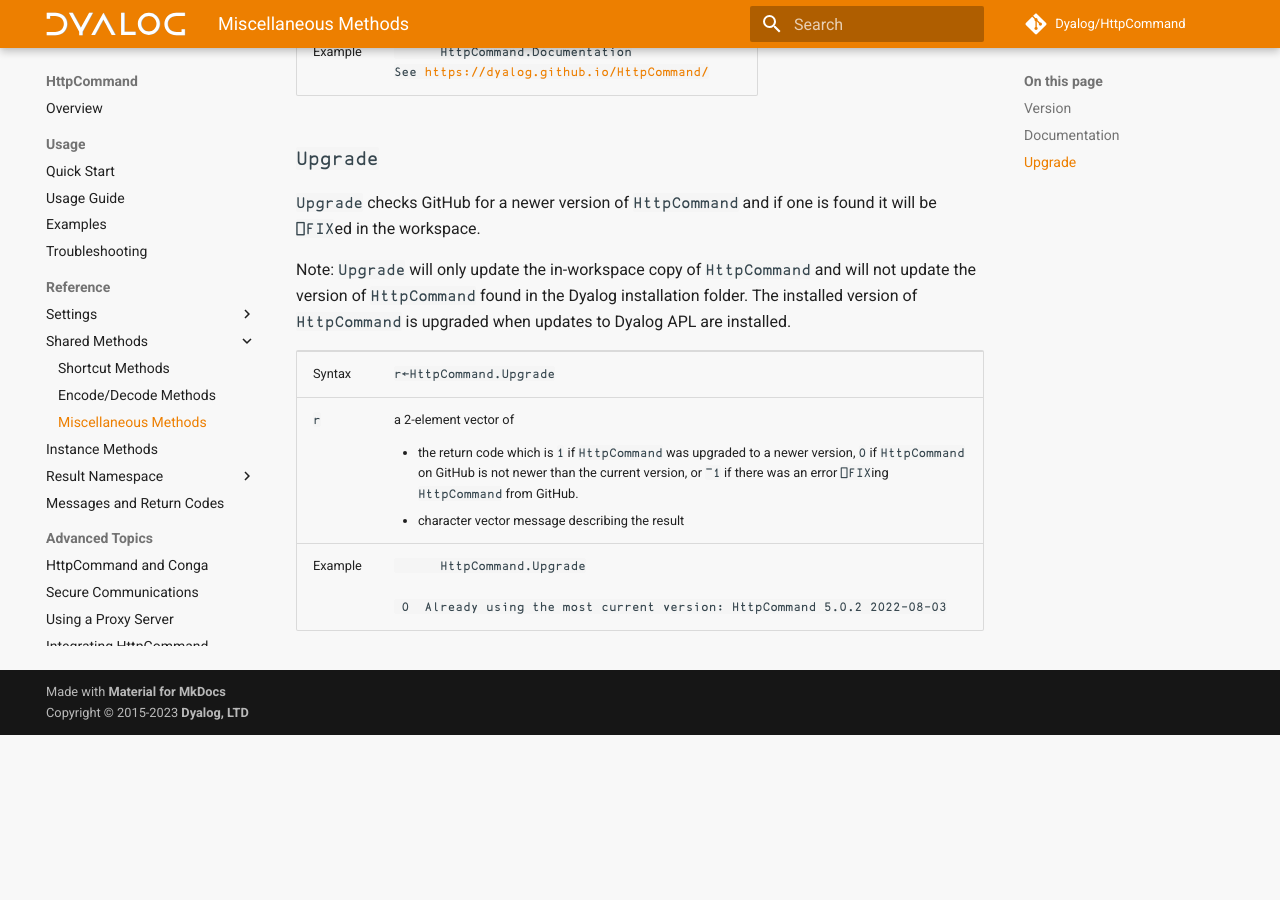
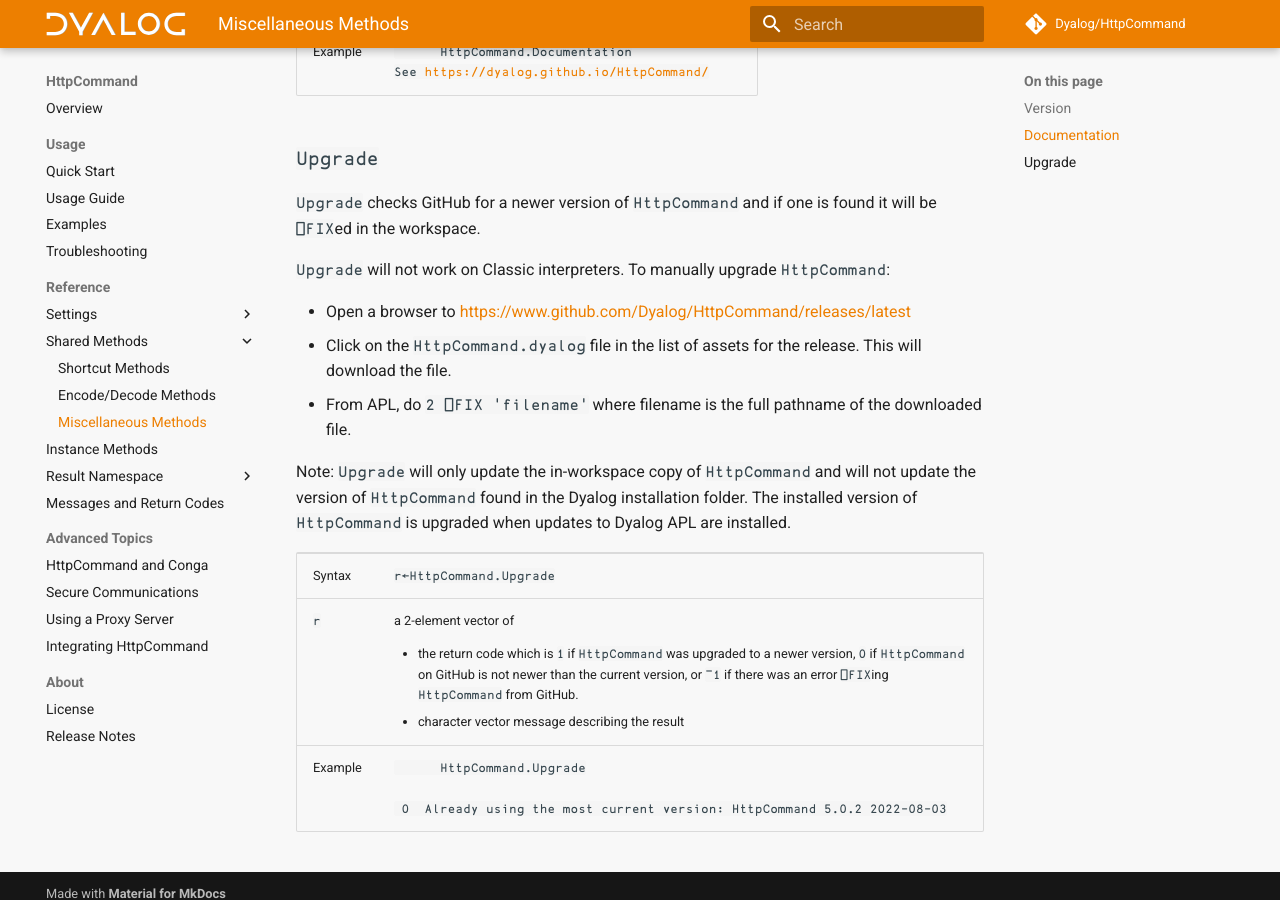
Before and after one commit to Dyalog/HttpCommand, an MkDocs documentation site: the page built from docs/misc-methods.md, in a window 1280 px wide and 900 px high, scrolled down 764 px. Built offline with MkDocs 1.6.1 and Material for MkDocs 9.7.7, drawn with Linux system fonts in a browser that asks for light colours; comment, search, counter and statistics services are not loaded; before the commit the page ends 1499 px from its top, so only the background shows below that.

Commit message:
v5.4.1 - Classic Only: Disable HttpCommand.Upgrade  #36 (#37)

```diff
--- a/docs/misc-methods.md
+++ b/docs/misc-methods.md
@@ -28,6 +28,12 @@ Returns a link to the documentation for `HttpCommand` that you can click on to n
 ### `Upgrade`
 `Upgrade` checks GitHub for a newer version of `HttpCommand` and if one is found it will be `⎕FIX`ed in the workspace.
 
+`Upgrade` will not work on Classic interpreters. To manually upgrade `HttpCommand`:
+
+* Open a browser to [https://www.github.com/Dyalog/HttpCommand/releases/latest](https://www.github.com/Dyalog/HttpCommand/releases/latest)
+* Click on the `HttpCommand.dyalog` file in the list of assets for the release.  This will download the file.
+* From APL, do `2 ⎕FIX 'filename'` where filename is the full pathname of the downloaded file.
+
 Note: `Upgrade` will only update the in-workspace copy of `HttpCommand` and will not update the version of `HttpCommand` found in the Dyalog installation folder. The installed version of <code>HttpCommand</code> is upgraded when updates to Dyalog APL are installed.<table>
 <tr><td>Syntax</td>
 <td><code>r←HttpCommand.Upgrade</code></td></tr>
```
Also changed, not shown: docs/index.md (+2 -0 lines), 1 other file.
